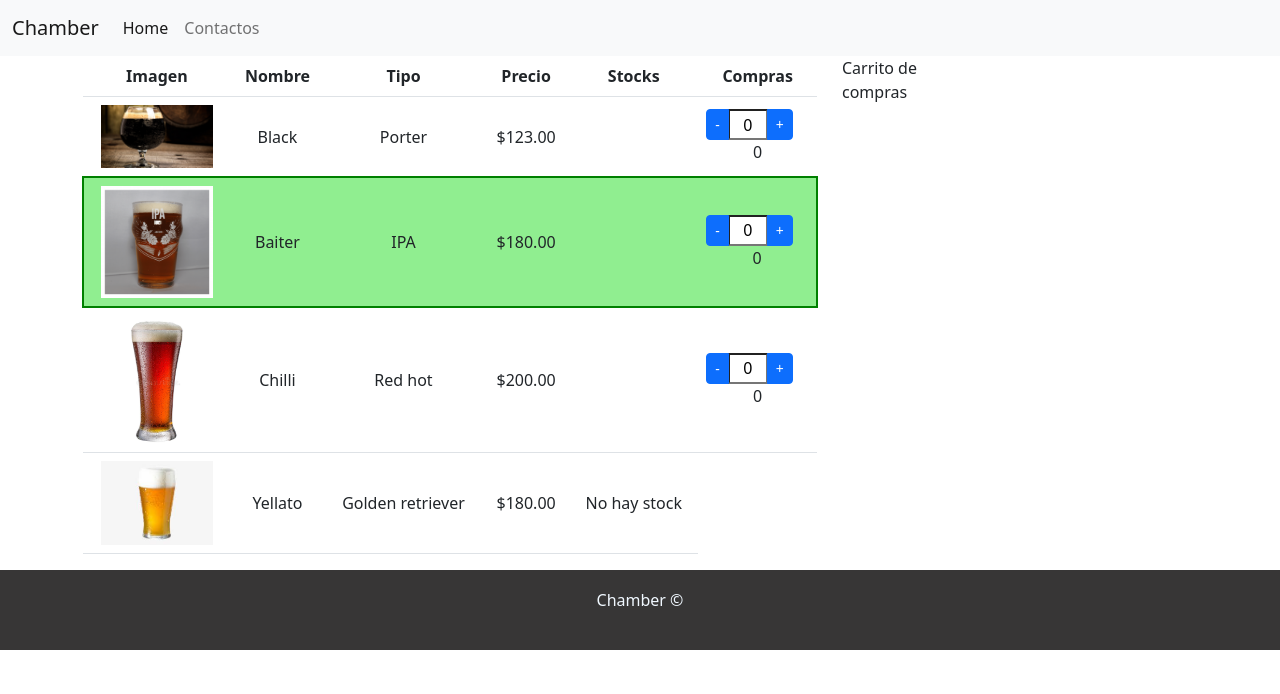
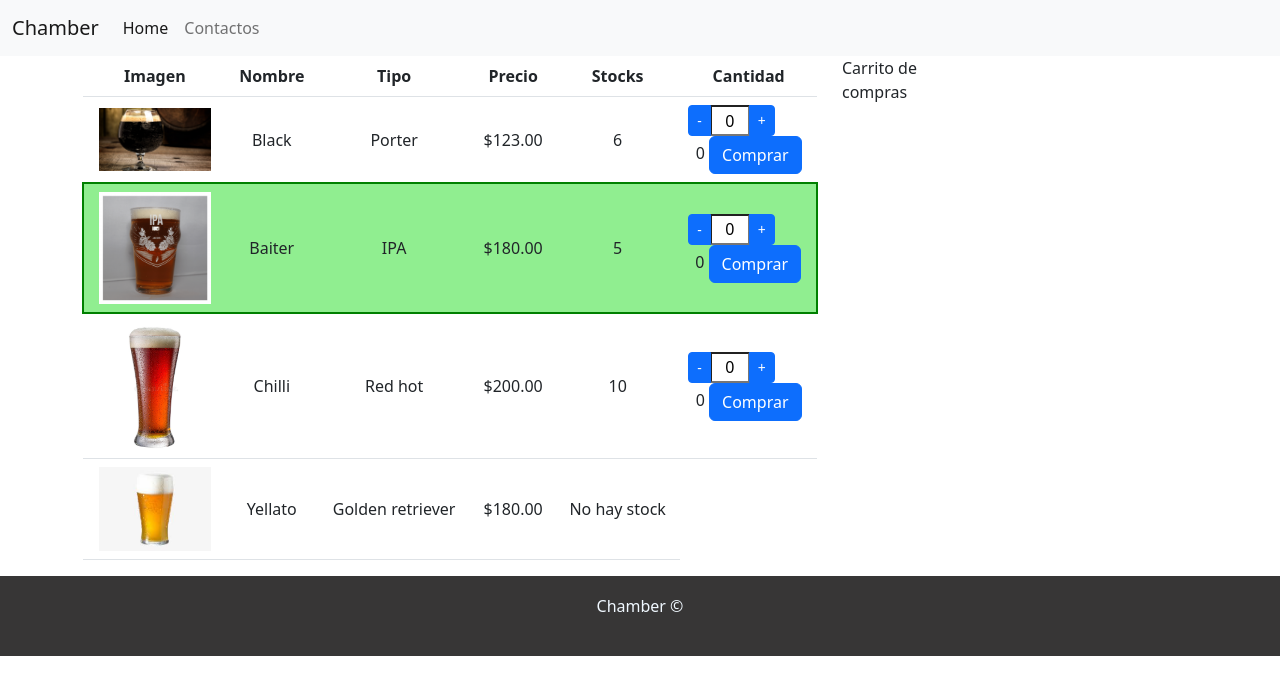
Before and after one commit to SantiagoG24/Angular_tp, an Angular app: page /cervezas in a window 1280 px wide. Shown: the top 694 px of the page. Built offline with nearby package versions, Linux system fonts and the light colour scheme.

Commit message:
commit para hacer stackblitz

```diff
--- a/src/app/app.module.ts
+++ b/src/app/app.module.ts
@@ -3,7 +3,7 @@ import { BrowserModule } from '@angular/platform-browser';
 
 import { AppRoutingModule } from './app-routing.module';
 import { AppComponent } from './app.component';
-import { BeerListComponent } from './beer-list/beer-list.component';
+import { CervezaListaComponent} from './cerveza-lista/cerveza-lista.component';
 import { FormsModule } from '@angular/forms';
 import { ChamberContactosComponent } from './contactos/chamber-contactos.component';
 import { ChamberCervezasComponent } from './cervezas/chamber-cervezas.component';
@@ -13,7 +13,7 @@ import { InputIntegerComponent } from './input-integer/input-integer.component';
 @NgModule({
   declarations: [
     AppComponent,
-    BeerListComponent,
+    CervezaListaComponent,
     ChamberContactosComponent,
     ChamberCervezasComponent,
     ChamberCarroComprasComponent,
--- a/src/app/carrito-cerveza.service.ts
+++ b/src/app/carrito-cerveza.service.ts
@@ -1,13 +1,27 @@
 import { Injectable } from '@angular/core';
-import { Cerveza } from './beer-list/cerveza';
+import { BehaviorSubject } from 'rxjs';
+import { Cerveza } from './cerveza-lista/cerveza';
 
 @Injectable({
   providedIn: 'root'
 })
+
 export class CarritoCervezaService {
+  private _carritoCompra : Cerveza[] = [];
+  carritoCompra :BehaviorSubject <Cerveza[]>=new BehaviorSubject(this._carritoCompra);
+
+  constructor() { }
+
   agregaACarrito(cerveza: Cerveza) {
-    throw new Error('Method not implemented.');
+    let item :Cerveza=this._carritoCompra.find((v1)=>v1.nombre=cerveza.nombre)!;
+    if(!item){
+      this._carritoCompra.push({...cerveza});
+    }else{
+      item.cantidad += cerveza.cantidad;
+    }
+    console.log(this.carritoCompra);
+    this.carritoCompra.next(this._carritoCompra);
+
   }
 
-  constructor() { }
 }
--- a/src/app/carro-compras/chamber-carro-compras.component.html
+++ b/src/app/carro-compras/chamber-carro-compras.component.html
@@ -1 +1,6 @@
 <div class="col-4">Carrito de compras</div>
+<ul>
+    <li *ngFor="let cerveza of carritoCompra">
+        {{cerveza.nombre}}: Cantidad {{cerveza.cantidad}}
+    </li>
+</ul>
--- a/src/app/carro-compras/chamber-carro-compras.component.ts
+++ b/src/app/carro-compras/chamber-carro-compras.component.ts
@@ -1,5 +1,7 @@
 import { Component, OnInit } from '@angular/core';
+import { observable } from 'rxjs';
 import { CarritoCervezaService } from '../carrito-cerveza.service';
+import { Cerveza } from '../cerveza-lista/cerveza';
 
 @Component({
   selector: 'app-chamber-carro-compras',
@@ -7,10 +9,16 @@ import { CarritoCervezaService } from '../carrito-cerveza.service';
   styleUrls: ['./chamber-carro-compras.component.scss']
 })
 export class ChamberCarroComprasComponent implements OnInit {
+  carritoCompra !: Cerveza[];
 
-  constructor(private carrito:CarritoCervezaService) { }
+  constructor(private carrito:CarritoCervezaService) {
+    carrito.carritoCompra.subscribe((cerveza)=>this.carritoCompra=cerveza);
+  }
 
   ngOnInit(): void {
   }
+  // agregaACarrito(cerveza:Cerveza):void{
+  //   this.carrito.agregaACarrito(cerveza)
 
+  // }
 }
--- a/src/app/beer-list/beer-list.component.html
+++ b/src/app/cerveza-lista/cerveza-lista.component.html
@@ -6,7 +6,8 @@
             <th>Tipo</th>
             <th>Precio</th>
             <th>Stocks</th>
-            <th>Compras</th>
+            <th>Cantidad</th>
+            <!-- <th>Comprar</th> -->
         </tr>
     </thead>
     <tbody>
@@ -15,11 +16,13 @@
             <td>{{cerveza.nombre}} </td>
             <td>{{cerveza.tipo}} </td>
             <td>{{cerveza.precio | currency}} </td>
-            <td ><span *ngIf="cerveza.stock==0">No hay stock </span></td>
+            <td ><span *ngIf="cerveza.stock==0">No hay stock </span><span *ngIf="cerveza.stock!=0">{{cerveza.stock}} </span></td>
             <td *ngIf="cerveza.stock>0">
                 <app-input-integer [(cantidad)]="cerveza.cantidad" [max]="cerveza.stock" *ngIf="cerveza.stock" ></app-input-integer>
                 {{cerveza.cantidad}}
+                <button class="btn btn-primary" (click)="agregaACarrito(cerveza)">Comprar</button>
             </td>
+            <!-- <td><button class="btn btn-primary" (click)="agregaACarrito(cerveza)">Comprar</button></td> -->
         </tr>
     </tbody>
 </table>
--- a/src/app/beer-list/beer-list.component.ts
+++ b/src/app/cerveza-lista/cerveza-lista.component.ts
@@ -4,10 +4,10 @@ import { Cerveza } from './cerveza';
 
 @Component({
   selector: 'app-beer-list',
-  templateUrl: './beer-list.component.html',
-  styleUrls: ['./beer-list.component.scss']
+  templateUrl: './cerveza-lista.component.html',
+  styleUrls: ['./cerveza-lista.component.scss']
 })
-export class BeerListComponent implements OnInit {
+export class CervezaListaComponent implements OnInit {
   cervezas: Cerveza[] = [
     {
       nombre: 'Black',
@@ -50,6 +50,12 @@ export class BeerListComponent implements OnInit {
   constructor(private carrito:CarritoCervezaService) {
 
   }
+  agregaACarrito(cerveza:Cerveza):void{
+    this.carrito.agregaACarrito(cerveza)
+    cerveza.stock-=cerveza.cantidad
+    cerveza.cantidad=0
+
+  }
 
   ngOnInit(): void {
   }
@@ -68,10 +74,7 @@ export class BeerListComponent implements OnInit {
     alert(m);
   }
 
-  agregaACarrito(cerveza:Cerveza):void{
-    this.carrito.agregaACarrito(cerveza)
 
-  }
   // cambioCantidad(event,cerveza:Cerveza):void{
   //   event.prevent
   //(keyup)="cambioCantidad($event,cerveza)" html
--- a/src/app/input-integer/input-integer.component.ts
+++ b/src/app/input-integer/input-integer.component.ts
@@ -1,5 +1,5 @@
 import { Component, EventEmitter, Input, OnInit, Output } from '@angular/core';
-import { Cerveza } from '../beer-list/cerveza';
+import { Cerveza } from '../cerveza-lista/cerveza';
 
 @Component({
   selector: 'app-input-integer',
```
Also changed, not shown: src/app/cerveza-lista/cerveza-lista.component.scss (renamed from src/app/beer-list/beer-list.component.scss), src/app/cerveza-lista/cerveza.ts (renamed from src/app/beer-list/cerveza.ts).
